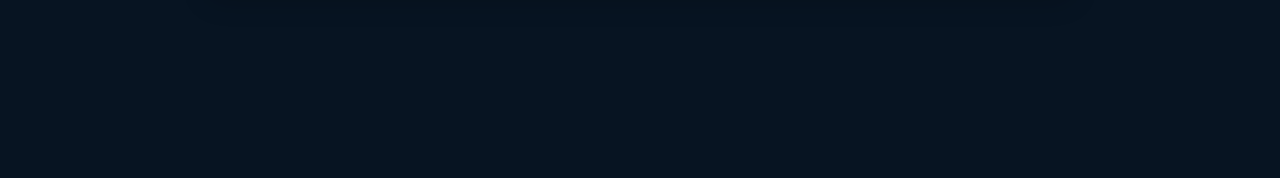
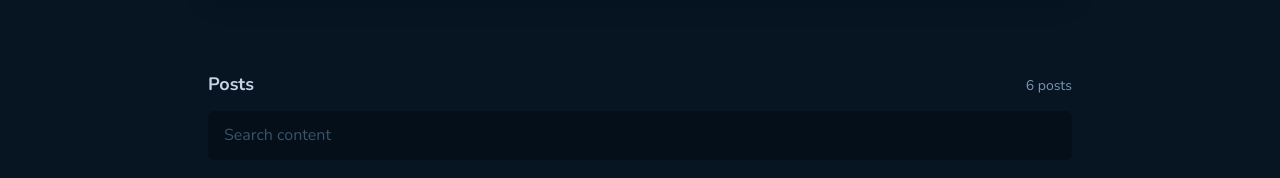
Before and after one commit to arthurrios/github-blog-web, a React (Vite) app: page / in a window 1280 px wide. Shown: the part 422-600 px from the top of the page. Built offline with nearby package versions, Linux system fonts and the light colour scheme.

Commit message:
feat: add search components

```diff
--- /dev/null
+++ b/src/components/Input/index.tsx
@@ -0,0 +1,8 @@
+import { InputHTMLAttributes } from 'react'
+import { InputContainer } from './styles'
+
+interface InputProps extends InputHTMLAttributes<HTMLInputElement> {}
+
+export function Input({ ...props }: InputProps) {
+  return <InputContainer {...props} />
+}
--- /dev/null
+++ b/src/components/Input/styles.ts
@@ -0,0 +1,14 @@
+import styled from 'styled-components'
+
+export const InputContainer = styled.input`
+  padding: 0.75rem 1rem;
+  border: 0;
+  border-radius: 6px;
+  width: 100%;
+
+  background: ${({ theme }) => theme.COLORS.BASE_INPUT};
+
+  &::placeholder {
+    color: ${({ theme }) => theme.COLORS.BASE_LABEL};
+  }
+`
--- a/src/pages/Blog/index.tsx
+++ b/src/pages/Blog/index.tsx
@@ -1,10 +1,18 @@
+import { Input } from '../../components/Input'
 import { Profile } from '../../components/Profile'
-import { BlogContainer } from './styles'
+import { BlogContainer, SearchForm } from './styles'
 
 export function Blog() {
   return (
     <BlogContainer>
       <Profile />
+      <SearchForm>
+        <div>
+          <h3>Posts</h3>
+          <span>6 posts</span>
+        </div>
+        <Input placeholder="Search content" />
+      </SearchForm>
     </BlogContainer>
   )
 }
--- a/src/pages/Blog/styles.ts
+++ b/src/pages/Blog/styles.ts
@@ -8,3 +8,24 @@
   max-width: 54rem;
   margin: 0 auto;
 `
+export const SearchForm = styled.div`
+  width: 100%;
+  margin-top: 4.5rem;
+
+  > div {
+    display: flex;
+    align-items: baseline;
+    justify-content: space-between;
+    margin-bottom: 12px;
+
+    h3 {
+      ${({ theme }) => theme.FONTS.TITLE_S}
+      color: ${({ theme }) => theme.COLORS.BASE_SUBTITLE};
+    }
+
+    span {
+      ${({ theme }) => theme.FONTS.TEXT_S}
+      color: ${({ theme }) => theme.COLORS.BASE_SPAN};
+    }
+  }
+`
--- a/src/styles/global.ts
+++ b/src/styles/global.ts
@@ -20,6 +20,7 @@
 
   body, input, textarea, button {
     ${({ theme }) => theme.FONTS.TEXT_M}
+    color: ${({ theme }) => theme.COLORS.BASE_TEXT};
   }
 
   button {
```
